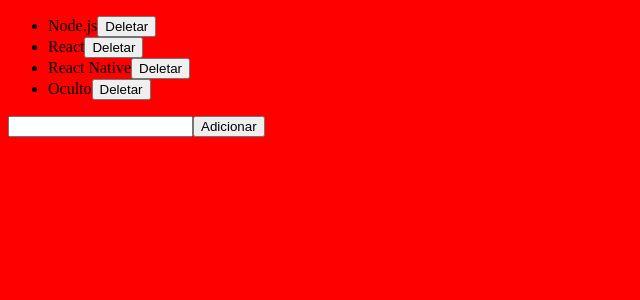
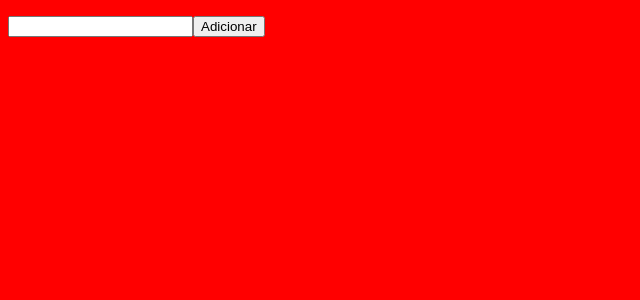
Before and after one commit to IsmaelBS/react-first-steps, a React app: page / in a window 1280 px wide. Shown: the top 300 px of the page, without its empty margins (0-640 px from the left). Built offline with nearby package versions, Linux system fonts and the light colour scheme.

Commit message:
Adição dos ciclos de vida no TechList

```diff
--- a/src/components/TechList.js
+++ b/src/components/TechList.js
@@ -3,9 +3,27 @@
 
 class TechList extends Component {
   state = {
-    techs: ["Node.js", "React", "React Native"],
+    techs: [],
     newTech: ""
   };
+
+  //Executado assim que o componente é montado
+  componentDidMount() {
+    const techs = JSON.parse(localStorage.getItem("techs"));
+
+    if (techs) {
+      this.setState({ techs });
+    }
+  }
+
+  //Executado assim que houver alguma alteração nas props ou no estado do componente
+  componentDidUpdate(prevProps, prevState) {
+    if (prevState.techs !== this.state.techs) {
+      localStorage.setItem("techs", JSON.stringify(this.state.techs));
+    }
+  }
+
+  componentWillUnmount() {}
 
   handleNewTechChange = e => {
     this.setState({ newTech: e.target.value });
@@ -34,7 +52,6 @@
               deleteTech={() => this.handleDeleteTech(tech)}
             />
           ))}
-          <TechItem />
         </ul>
         <input
           type="text"
```
